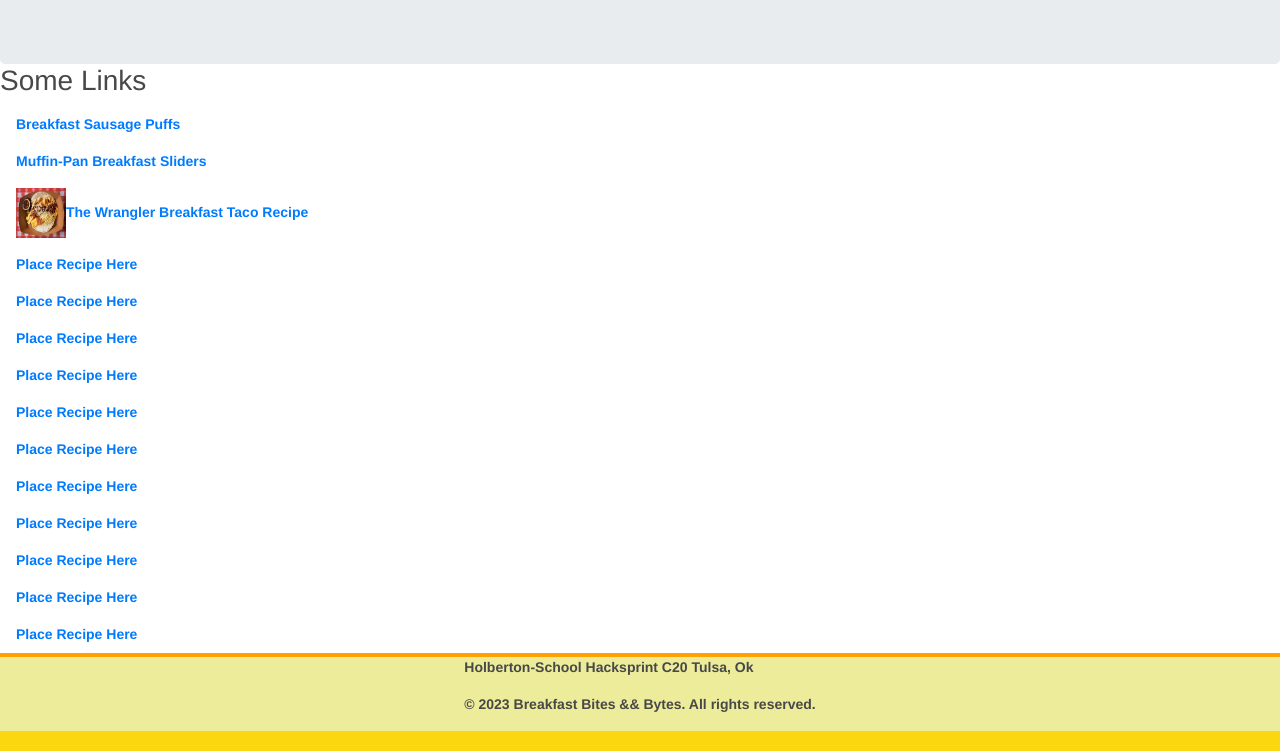
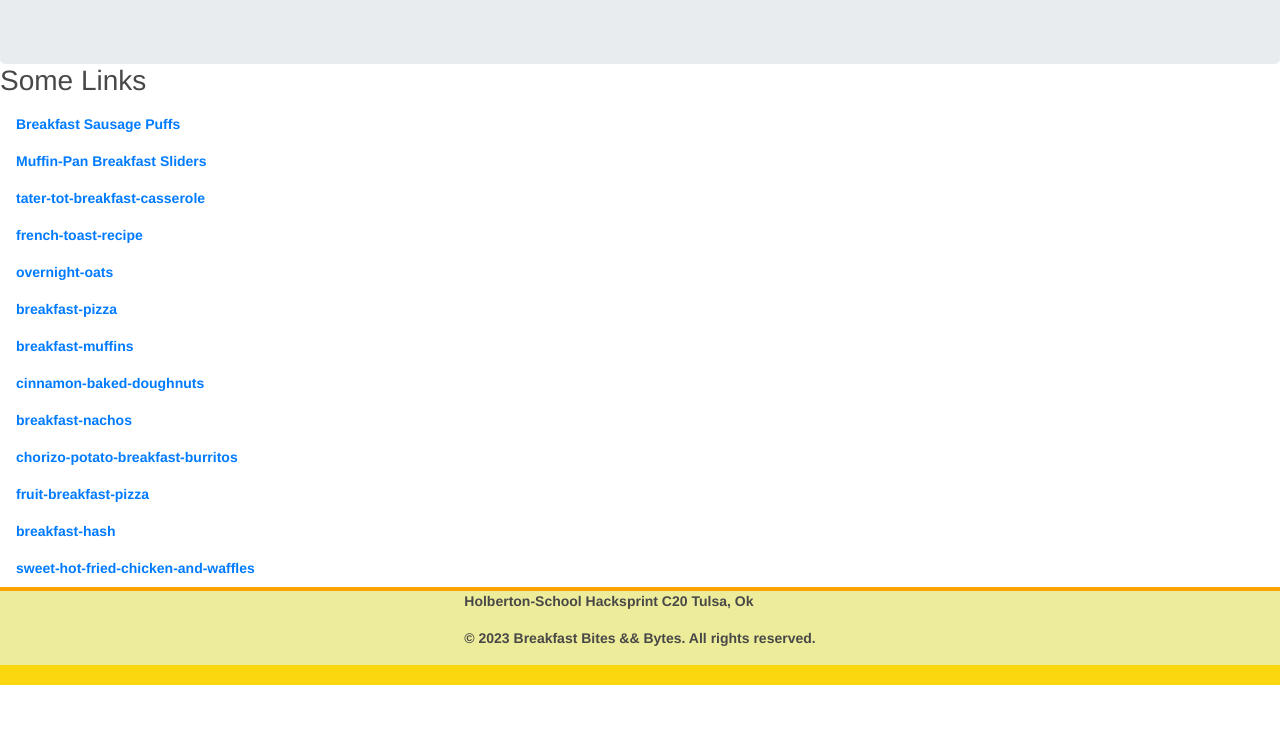
Before and after one commit to CKCarr/breakfast_hacksprint, a plain HTML site: page recipes.html in a window 1280 px wide. Shown: the part 457-1208 px from the top of the page. After the commit the page ends 1142 px from the top, so only its background shows below. Drawn offline with nearby package versions, Linux system fonts and the light colour scheme; files that its build step writes are made by us from their sources.

Commit message:
work in prog

```diff
--- a/recipes.html
+++ b/recipes.html
@@ -15,13 +15,13 @@
     <script src="https://cdn.jsdelivr.net/npm/bootstrap@4.6.2/dist/js/bootstrap.bundle.min.js"></script>
     <!-- End Bootstrap 4 CDN -->
     <!-- Include your own script (index.js) using Flask's url_for -->
-    <script src="scripts/index.js"></script>
+    <script src="static/scripts/index.js"></script>
 
     <!-- Custom CSS -->
     <!-- links to static/styles/css -->
-    <link rel="stylesheet" type="text/css" href="styles/header.css" />
-    <link rel="stylesheet" type="text/css" href="styles/common.css" />
-    <link rel="stylesheet" type="text/css" href="styles/footer.css" />
+    <link rel="stylesheet" type="text/css" href="static/styles/header.css" />
+    <link rel="stylesheet" type="text/css" href="static/styles/common.css" />
+    <link rel="stylesheet" type="text/css" href="static/styles/footer.css" />
 
     <style>
       .fakeimg {
@@ -101,52 +101,48 @@
           <a class="nav-link" href="https://www.thekitchn.com/recipe-muffin-pan-breakfast-sliders-234089">Muffin-Pan Breakfast Sliders</a>
         </li>
 
-        <li class="nav-item">
-            <a class="nav-link" href="https://www.foodrepublic.com/recipes/the-wrangler-breakfast-taco-recipe/"><img src="images/thewranglerbreakfasttaco.webp" alt="Taco Image" width="50" height="50">The Wrangler Breakfast Taco Recipe</a>
-          </li>
-
           <li class="nav-item">
-            <a class="nav-link" href="#">Place Recipe Here</a>
+            <a class="nav-link" href="https://www.foodnetwork.com/recipes/ree-drummond/tater-tot-breakfast-casserole-46076">tater-tot-breakfast-casserole</a>
           </li>
 
         <li class="nav-item">
-          <a class="nav-link" href="#">Place Recipe Here</a>
+          <a class="nav-link" href="https://www.foodnetwork.com/recipes/robert-irvine/french-toast-recipe-1951408">french-toast-recipe</a>
         </li>
 
         <li class="nav-item">
-          <a class="nav-link" href="#">Place Recipe Here</a>
+          <a class="nav-link" href="https://www.foodnetwork.com/recipes/overnight-oats-3416659">overnight-oats</a>
         </li>
 
         <li class="nav-item">
-          <a class="nav-link" href="#">Place Recipe Here</a>
+          <a class="nav-link" href="https://www.foodnetwork.com/recipes/ree-drummond/breakfast-pizza-3362560">breakfast-pizza</a>
         </li>
 
         <li class="nav-item">
-          <a class="nav-link" href="#">Place Recipe Here</a>
+          <a class="nav-link" href="https://www.foodnetwork.com/kitchen/classes/breakfast-muffins_9a36608b-6627-431b-bbd4-15119ed6314f">breakfast-muffins</a>
         </li>
 
         <li class="nav-item">
-          <a class="nav-link" href="#">Place Recipe Here</a>
+          <a class="nav-link" href="https://www.foodnetwork.com/recipes/ina-garten/cinnamon-baked-doughnuts-recipe-2135621">cinnamon-baked-doughnuts</a>
         </li>
 
         <li class="nav-item">
-        <a class="nav-link" href="#">Place Recipe Here</a>
+        <a class="nav-link" href="https://www.foodnetwork.com/kitchen/classes/breakfast-nachos_ffa90265-22d3-43bd-8a1d-0b64c323a1c0">breakfast-nachos</a>
         </li>
 
         <li class="nav-item">
-        <a class="nav-link" href="#">Place Recipe Here</a>
+        <a class="nav-link" href="https://www.foodnetwork.com/kitchen/classes/chorizo-potato-breakfast-burritos-_ab4e06eb-4bed-45c3-80e9-d8da6cfbe9de">chorizo-potato-breakfast-burritos</a>
         </li>
 
         <li class="nav-item">
-        <a class="nav-link" href="#">Place Recipe Here</a>
+        <a class="nav-link" href="https://www.foodnetwork.com/recipes/giada-de-laurentiis/breakfast-pizza-recipe-1945946">fruit-breakfast-pizza</a>
         </li>
 
         <li class="nav-item">
-        <a class="nav-link" href="#">Place Recipe Here</a>
+        <a class="nav-link" href="https://www.foodnetwork.com/recipes/ree-drummond/breakfast-hash-5428749">breakfast-hash</a>
         </li>
 
         <li class="nav-item">
-        <a class="nav-link" href="#">Place Recipe Here</a>
+        <a class="nav-link" href="https://www.foodnetwork.com/kitchen/classes/sweet-hot-fried-chicken-and-waffles_db0dc792-922d-46f2-ac8f-96a39c8e6c13">sweet-hot-fried-chicken-and-waffles</a>
         </li>
 
         <hr class="d-sm-none" />
```
